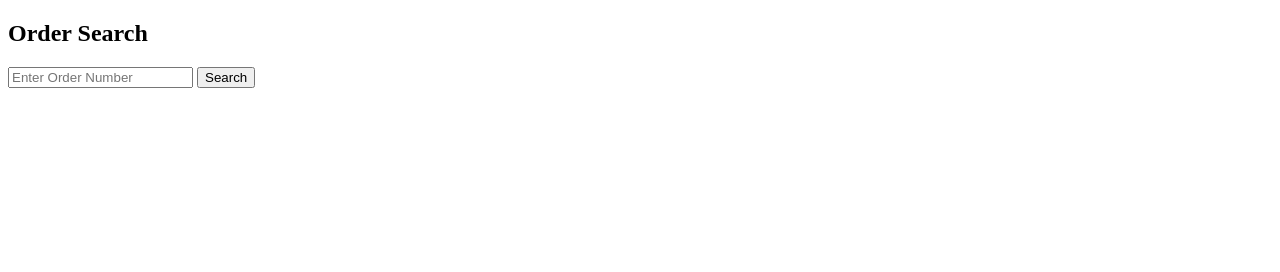
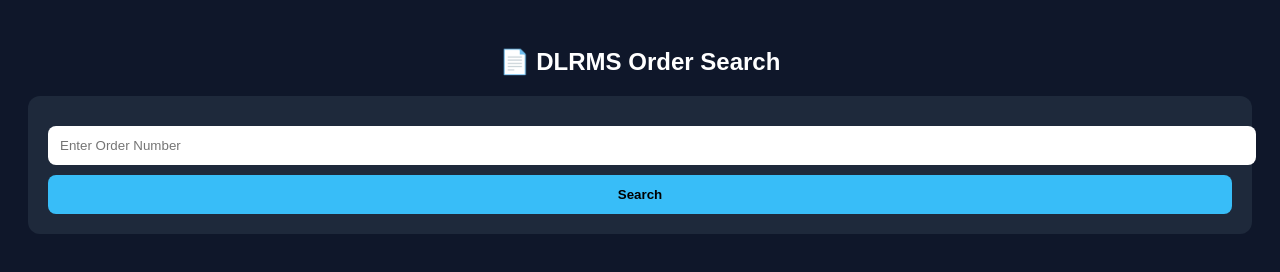
Before and after one commit to itzhossain/dlrms-panel, a website: page index.html in a window 1280 px wide. Drawn offline with Linux system fonts and the light colour scheme.

Commit message:
Update index.html

```diff
--- a/index.html
+++ b/index.html
@@ -3,22 +3,55 @@
 <head>
 <meta name="viewport" content="width=device-width, initial-scale=1.0">
 <title>Order Search</title>
+
+<style>
+body {
+  font-family: Arial;
+  background:#0f172a;
+  color:white;
+  padding:20px;
+  text-align:center;
+}
+.box {
+  background:#1e293b;
+  padding:20px;
+  border-radius:12px;
+}
+input, button {
+  width:100%;
+  padding:12px;
+  margin-top:10px;
+  border-radius:8px;
+  border:none;
+}
+button {
+  background:#38bdf8;
+  font-weight:bold;
+}
+</style>
+
 </head>
-
 <body>
 
-<h2>Order Search</h2>
+<h2>📄 DLRMS Order Search</h2>
 
-<input id="id" placeholder="Enter Order Number">
-<button onclick="go()">Search</button>
+<div class="box">
+  <input id="id" placeholder="Enter Order Number">
+  <button onclick="go()">Search</button>
+</div>
 
 <script>
 function go(){
- let id=document.getElementById('id').value;
+ let id = document.getElementById('id').value;
+
+ if(!id){
+   alert("Order number likho");
+   return;
+ }
 
  window.open(
-  "https://citizen.dlrms.land.gov.bd/?ORDER_ID_FOR_DETAILS=" + id,
-  "_blank"
+   "https://citizen.dlrms.land.gov.bd/?ORDER_ID_FOR_DETAILS=" + id,
+   "_blank"
  );
 }
 </script>
```
